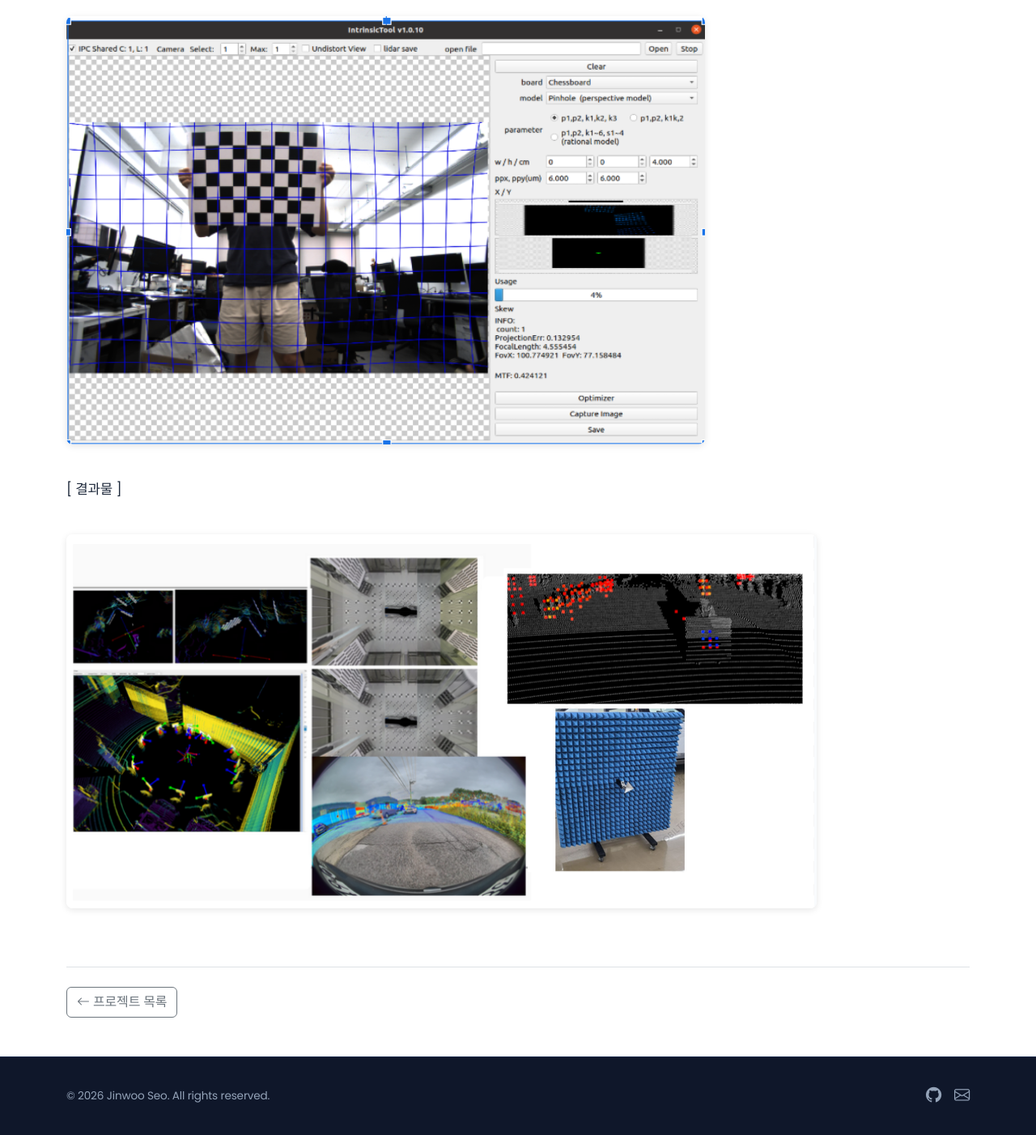
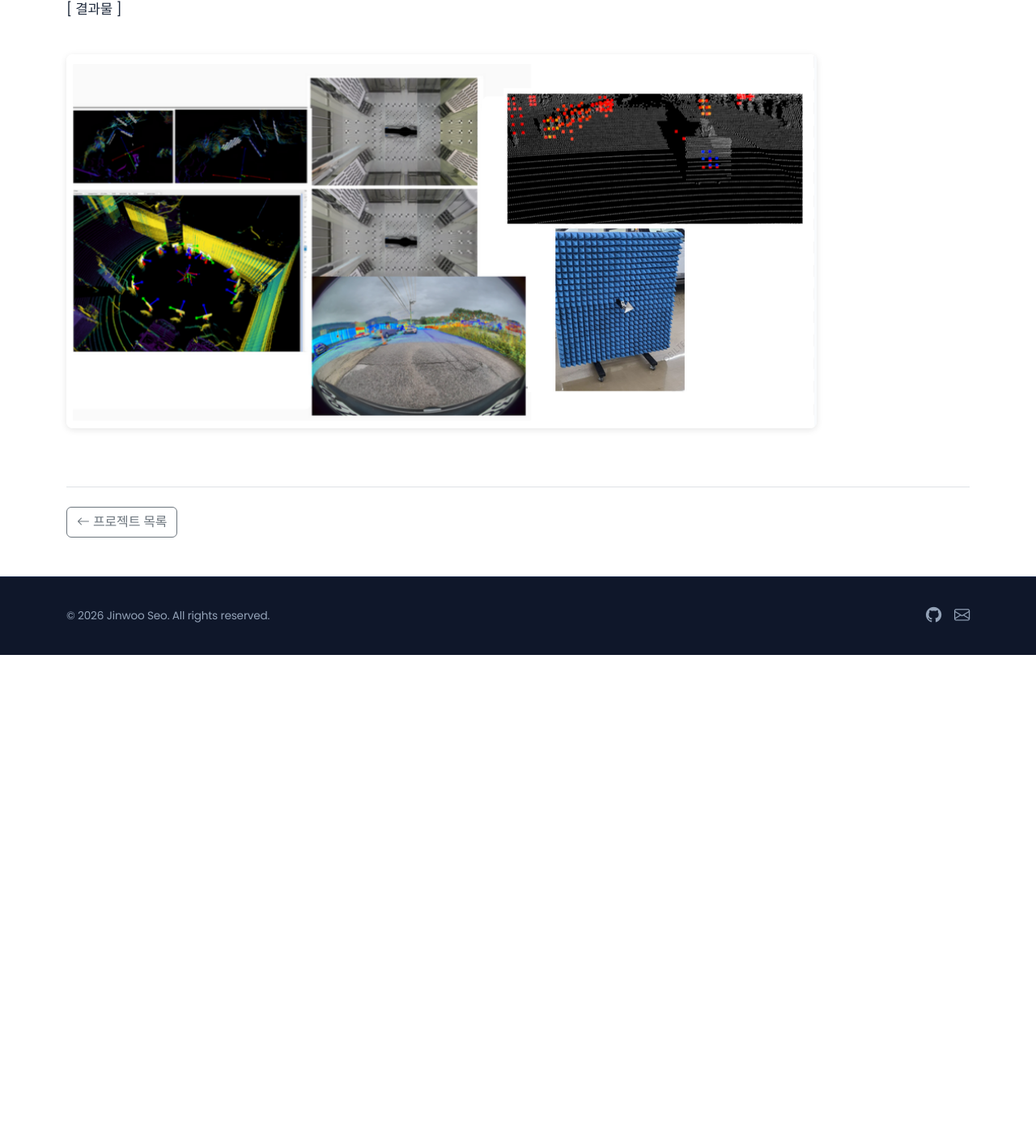
Before and after one commit to jinwoo-Sync/jinwoo-Sync.github.io, a Jekyll site: the page built from _projects/calib_optimization.md, in a window 1280 px wide. Shown: the part 1255-2657 px from the top of the page at 81% size. Built offline with Jekyll 4.4.1, drawn with Linux system fonts in a browser that asks for light colours; after the commit the page ends 2064 px from its top, so only the background shows below that.

Commit message:
이미지 하나 삭제

```diff
--- a/_projects/calib_optimization.md
+++ b/_projects/calib_optimization.md
@@ -29,7 +29,6 @@ order: 1
 
 ![](/assets/images/projects/calib_optimization/workflow.png)
 
-![](/assets/images/projects/calib_optimization/result1.png)
 
 [ 결과물 ]
 
```
